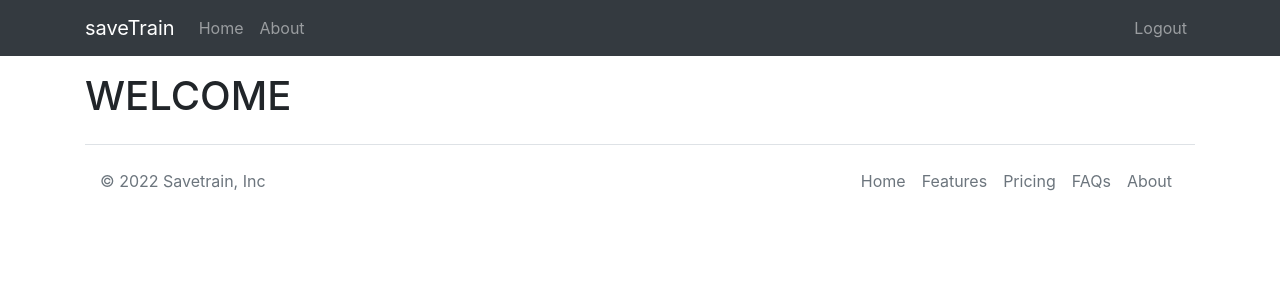
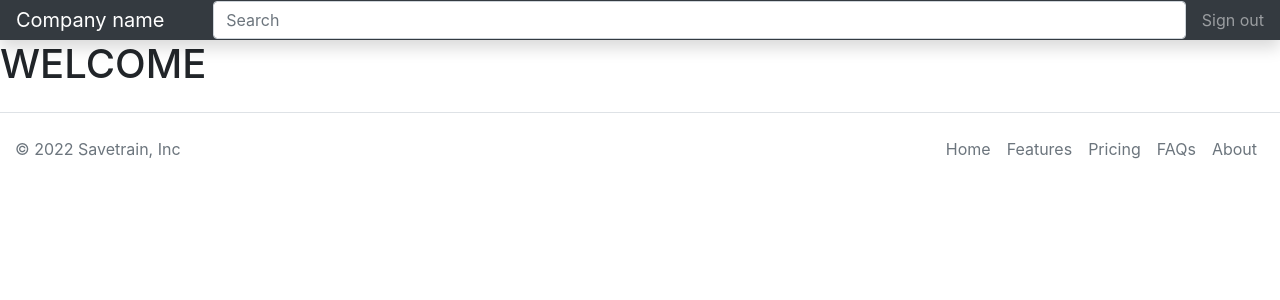
Before and after one commit to daalimouhcine/save_train, a PHP site: page /save_train_brief-5/ in a window 1280 px wide. Shown: the top 300 px of the page. Run offline with PHP 8.4, Linux system fonts and the light colour scheme; the visitor is signed in with stand-in values (Sample User, id 1).

Commit message:
start aditing on dashboard for admin

```diff
--- a/app/views/inc/footer.php
+++ b/app/views/inc/footer.php
@@ -1,4 +1,5 @@
 
+        </main>
 
         <footer class="d-flex flex-wrap justify-content-between align-items-center py-3 my-4 border-top">
             <p class="col-md-4 mb-0 text-muted">&copy; 2022 Savetrain, Inc</p>
@@ -16,7 +17,7 @@
             </ul>
         </footer>
 
-    </div>
+
     <script src="https://cdn.jsdelivr.net/npm/jquery@3.5.1/dist/jquery.slim.min.js" integrity="sha384-DfXdz2htPH0lsSSs5nCTpuj/zy4C+OGpamoFVy38MVBnE+IbbVYUew+OrCXaRkfj" crossorigin="anonymous"></script>
     <script src="https://cdn.jsdelivr.net/npm/popper.js@1.16.1/dist/umd/popper.min.js" integrity="sha384-9/reFTGAW83EW2RDu2S0VKaIzap3H66lZH81PoYlFhbGU+6BZp6G7niu735Sk7lN" crossorigin="anonymous"></script>
     <script src="https://cdn.jsdelivr.net/npm/bootstrap@4.6.1/dist/js/bootstrap.min.js" integrity="sha384-VHvPCCyXqtD5DqJeNxl2dtTyhF78xXNXdkwX1CZeRusQfRKp+tA7hAShOK/B/fQ2" crossorigin="anonymous"></script>
--- a/app/views/inc/header.php
+++ b/app/views/inc/header.php
@@ -8,6 +8,5 @@
     <link rel="stylesheet" href="https://cdn.jsdelivr.net/npm/bootstrap@4.6.1/dist/css/bootstrap.min.css" integrity="sha384-zCbKRCUGaJDkqS1kPbPd7TveP5iyJE0EjAuZQTgFLD2ylzuqKfdKlfG/eSrtxUkn" crossorigin="anonymous">
     <link rel="stylesheet" href="https://cdn.jsdelivr.net/npm/@fortawesome/fontawesome-free@5.15.4/css/fontawesome.min.css" integrity="sha384-jLKHWM3JRmfMU0A5x5AkjWkw/EYfGUAGagvnfryNV3F9VqM98XiIH7VBGVoxVSc7" crossorigin="anonymous">    <link rel="stylesheet" href="<?= URLROOT; ?>/style/style.css">
 </head>
-<body>
+<body class="flex-row">
     <?php require_once APPROOT . '/views/inc/navbar.php'; ?>
-    <div class="container">
--- a/app/views/inc/navbar.php
+++ b/app/views/inc/navbar.php
@@ -1,4 +1,20 @@
 
+<?php if(isset($_SESSION['admin_id'])) : ?>
+
+<nav class="navbar navbar-dark sticky-top bg-dark flex-md-nowrap p-0 shadow">
+  <a class="navbar-brand col-md-3 col-lg-2 mr-0 px-3" href="#">Company name</a>
+  <button class="navbar-toggler position-absolute d-md-none collapsed" type="button" data-toggle="collapse" data-target="#sidebarMenu" aria-controls="sidebarMenu" aria-expanded="false" aria-label="Toggle navigation">
+    <span class="navbar-toggler-icon"></span>
+  </button>
+  <input class="form-control form-control-dark w-100" type="text" placeholder="Search" aria-label="Search">
+  <ul class="navbar-nav px-3">
+    <li class="nav-item text-nowrap">
+      <a class="nav-link" href="#">Sign out</a>
+    </li>
+  </ul>
+</nav>
+
+  <?php else : ?>
     <nav class="navbar navbar-expand-lg navbar-dark bg-dark mb-3">
       <div class="container">
             <a class="navbar-brand" href="<?php echo URLROOT; ?>"><?php echo SITENAME; ?></a>
@@ -22,14 +38,6 @@
                     <a class="nav-link" href="<?php echo URLROOT; ?>/users/logout">Logout</a>
                   </li>
 
-            <?php elseif (isset($_SESSION['admin_id'])) : ?>
-              <li class="nav-item">
-                <a class="nav-link" href="<?php echo URLROOT; ?>/users/logout">Logout</a>
-              </li>
-              <li class="nav-item">
-                <a class="nav-link" href=""><strong>Admine</strong></a>
-              </li>
-
                 <?php else : ?>
                   <li class="nav-item">
                     <a class="nav-link" href="<?php echo URLROOT; ?>/users/register">Register</a>
@@ -37,8 +45,11 @@
                   <li class="nav-item">
                     <a class="nav-link" href="<?php echo URLROOT; ?>/users/login">Login</a>
                   </li>
+
                 <?php endif; ?>
               </ul>
             </div>
           </div>
       </nav>
+
+<?php endif; ?>
```
Lines whose indentation alone changed are shown as unchanged.
